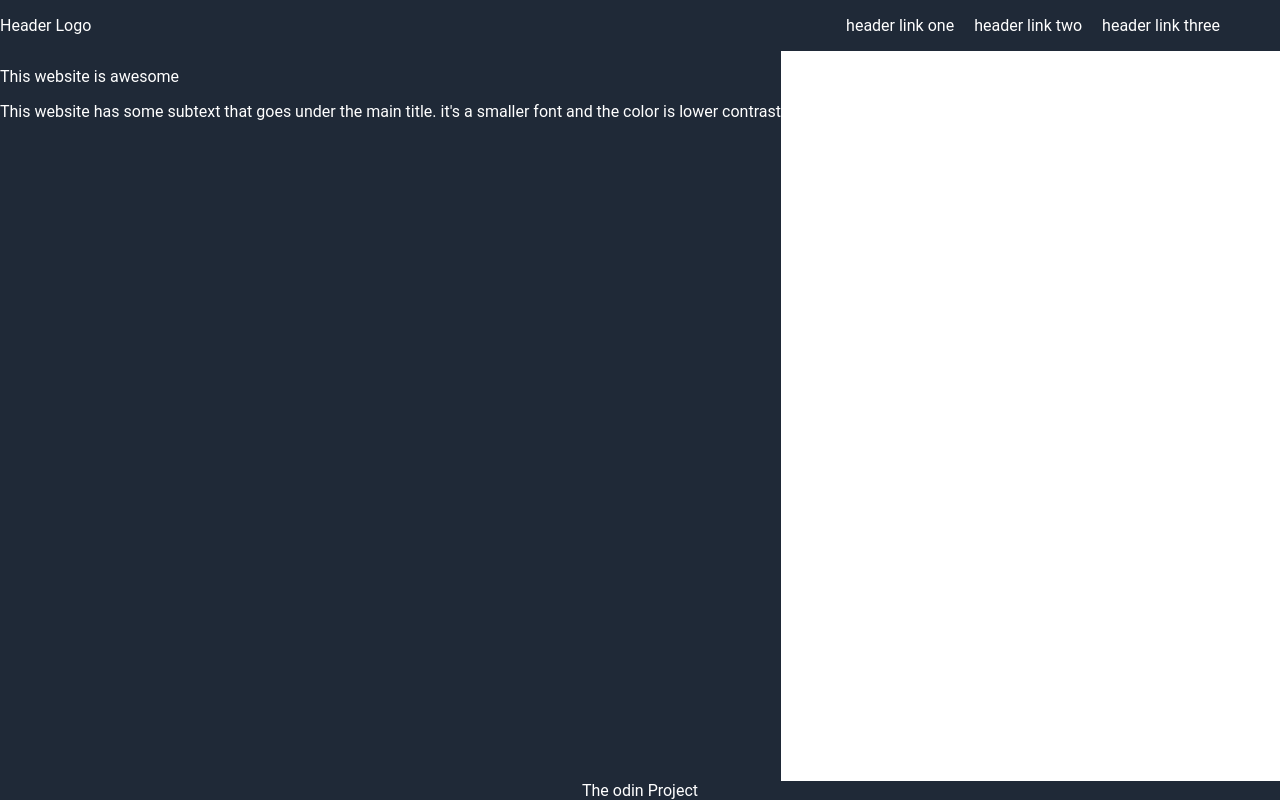
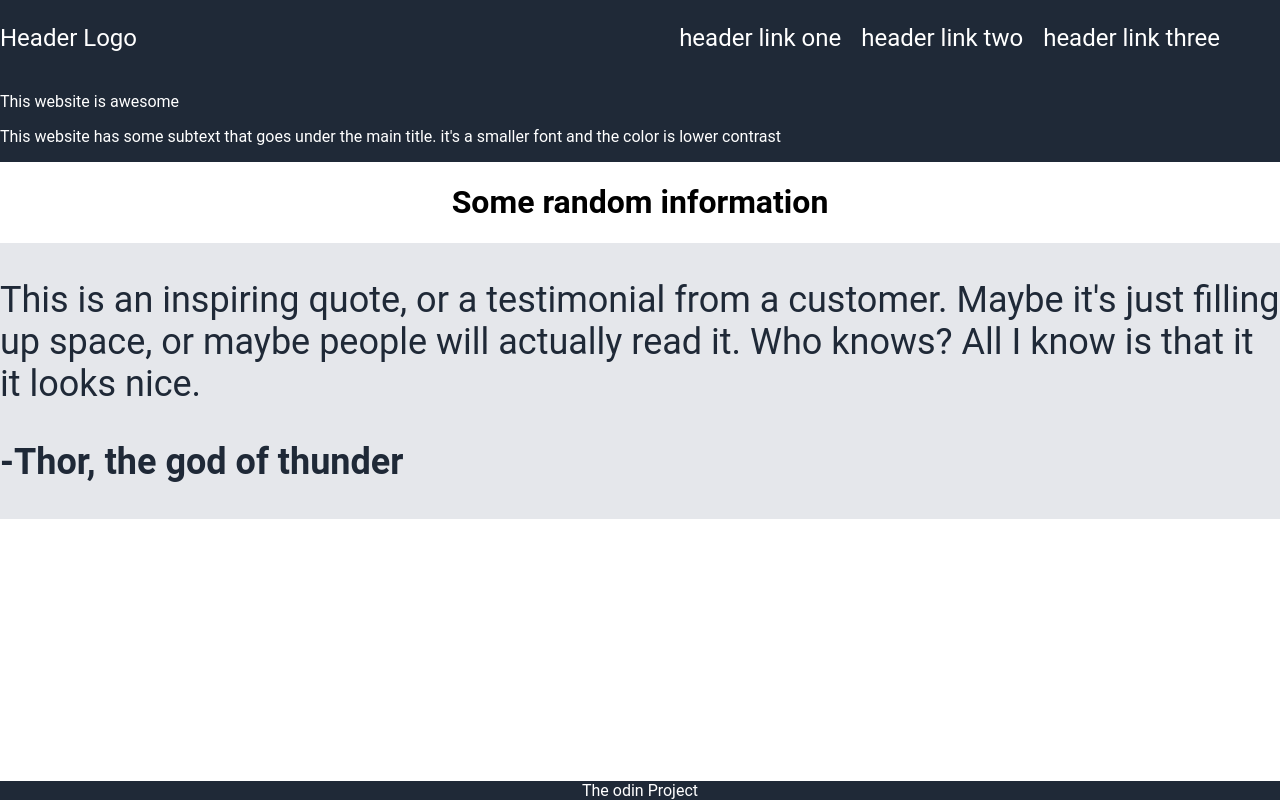
Before and after one commit to MayoMoon/odin-landing-page, a plain HTML site: page index.html in a window 1280 px wide. Drawn offline with Linux system fonts and the light colour scheme.

Commit message:
setup the quote section
also fix some font sizes

```diff
--- a/index.html
+++ b/index.html
@@ -25,8 +25,10 @@
             <p>This website is awesome</p>
             <p>This website has some subtext that goes under the main title. it's a smaller font and the color is lower contrast </p>
         </div>
-        <div class="sect2"></div>
-        <div class="sect3"></div>
+        <div class="sect2"><h1>Some random information</h1></div>
+        <div class="sect3"><p>This is an inspiring quote, or a testimonial from a customer. Maybe it's just filling up space, or maybe people will actually read it. Who knows? All I know is that it it looks nice.</p>
+        <p><strong> -Thor, the god of thunder</strong></p>
+        </div>
         <div class="sect4"></div>
     </div>
     <div class="footer"> The odin Project</div>
--- a/style.css
+++ b/style.css
@@ -14,6 +14,7 @@ body{
 .header{
     background-color: #1F2937;
     color: white;
+    font-size: 24px;
     display: flex;
     justify-content: space-between;
     align-items: center;
@@ -35,16 +36,31 @@ a {
 
 .content{
     display: flex;
-    flex:1;
+    flex-direction: column;
+    flex: 1;
     margin:0px;
 }
 
 .sect1{
     background-color: #1F2937;
     color: white;
+    justify-content: center;
+    align-items: center;
 
 }
 
+.sect2{
+    display:flex;
+    justify-content: center;
+    align-items: center;
+}
+
+.sect3{
+    background-color: #E5E7EB;
+    font-size: 36px;
+    color:#1F2937;
+    font-style: light italic;
+}
 
 .footer{
     background-color: #1F2937;
```
